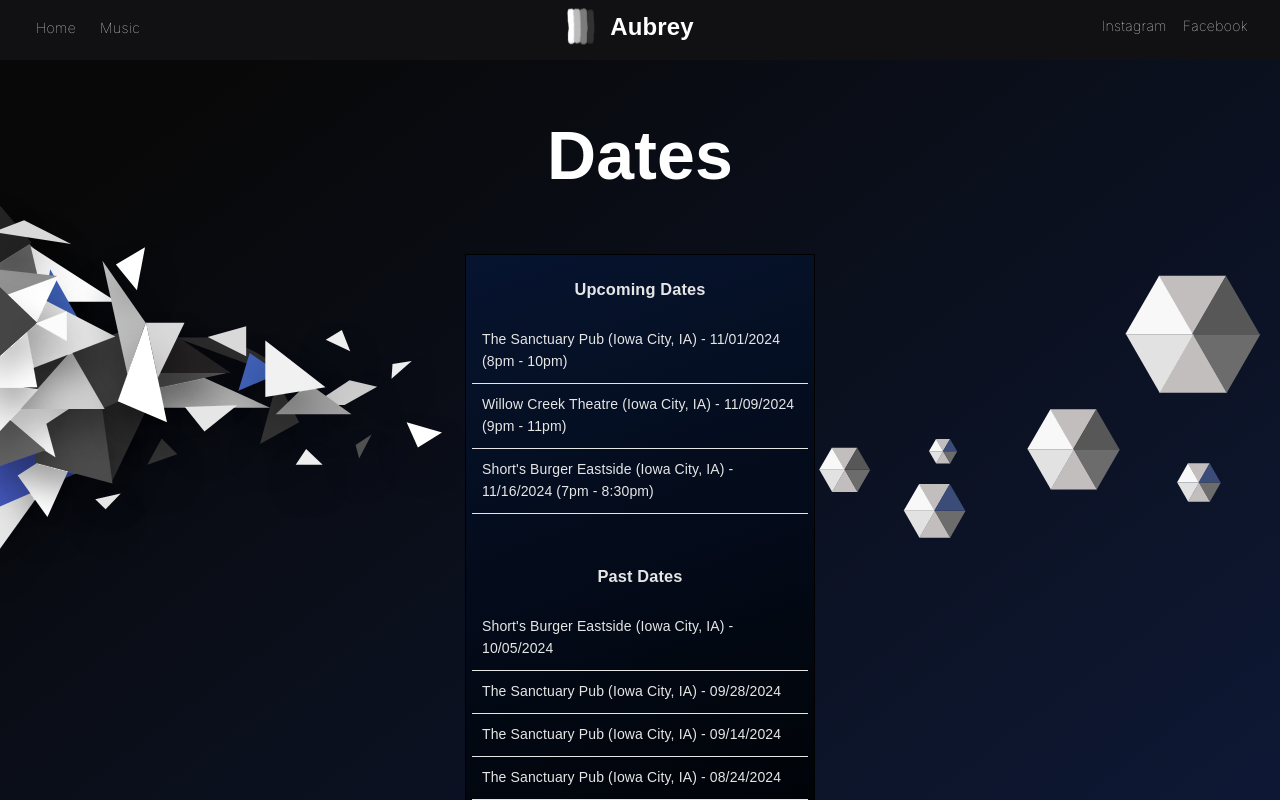
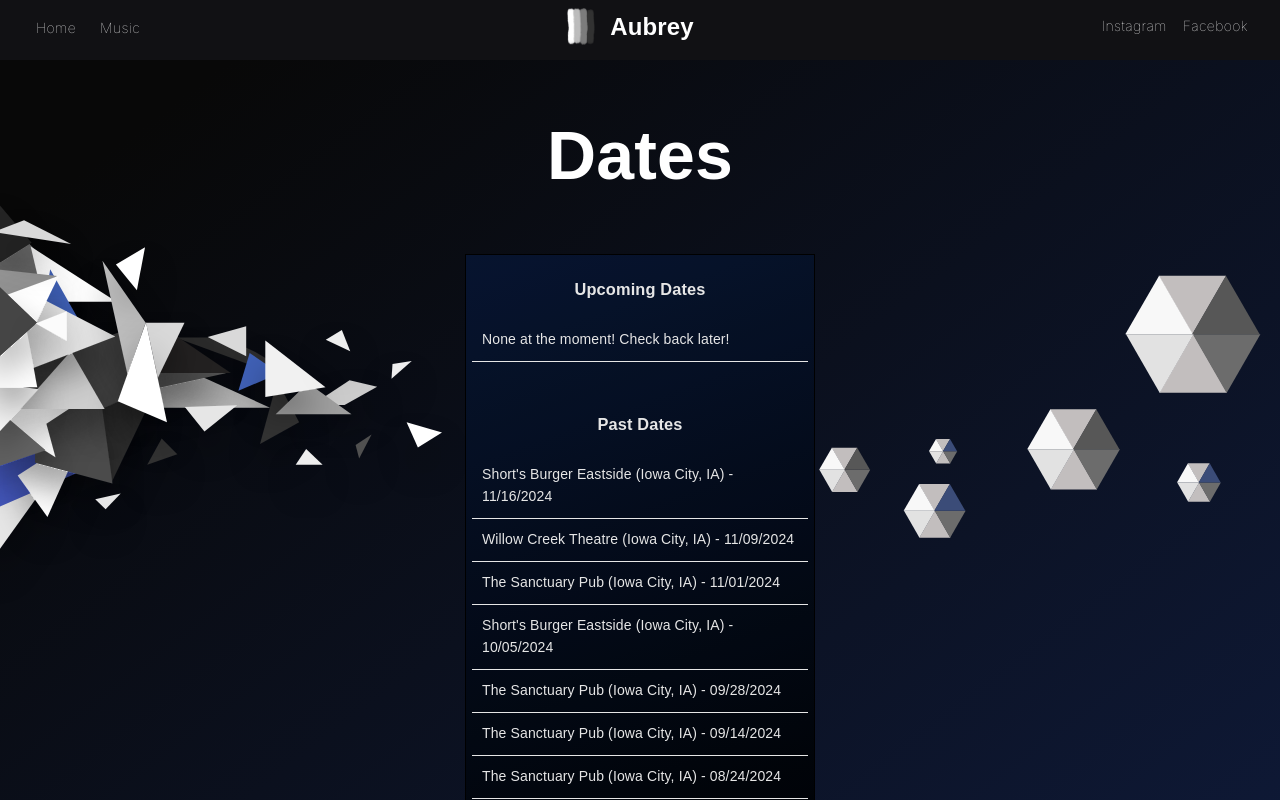
Before and after one commit to aubreyyates/theaubreymusic, a React (Create React App) app: page / in a window 1280 px wide. Shown: the top 800 px of the page. Built offline with nearby package versions, Linux system fonts and the light colour scheme; a web font is replaced by a local one.

Commit message:
Update dates.

```diff
--- a/src/pages/home/HomeOverlay.js
+++ b/src/pages/home/HomeOverlay.js
@@ -7,13 +7,12 @@ import './HomeOverlay.css';
 import Shapes from './svgComponents/shapes';
 import ShapesLeft from './svgComponents/shapesLeft';
 
-let upcomingDates = [
-  `The Sanctuary Pub (Iowa City, IA) - 11/01/2024 (8pm - 10pm)`,
-  'Willow Creek Theatre (Iowa City, IA) - 11/09/2024 (9pm - 11pm)',
-  `Short's Burger Eastside (Iowa City, IA) - 11/16/2024 (7pm - 8:30pm)`
-];
+let upcomingDates = ['None at the moment! Check back later!'];
 
 let pastDates = [
+  `Short's Burger Eastside (Iowa City, IA) - 11/16/2024`,
+  'Willow Creek Theatre (Iowa City, IA) - 11/09/2024',
+  `The Sanctuary Pub (Iowa City, IA) - 11/01/2024`,
   `Short's Burger Eastside (Iowa City, IA) - 10/05/2024`,
   'The Sanctuary Pub (Iowa City, IA) - 09/28/2024',
   'The Sanctuary Pub (Iowa City, IA) - 09/14/2024',
```
